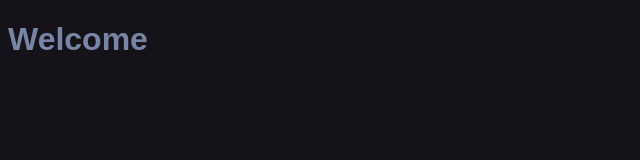
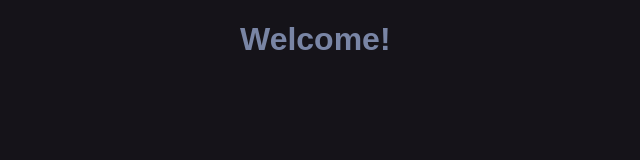
Before and after one commit to brobsc/simple-server, a website: page index.html in a window 1280 px wide. Shown: the whole page, without its empty margins (0-640 px from the left). Drawn offline with Linux system fonts and the light colour scheme.

Commit message:
Add Dockerfile and centering

```diff
--- a/index.html
+++ b/index.html
@@ -1,6 +1,5 @@
 <!doctype html>
 <html lang="en">
-
   <head>
     <meta charset="utf-8">
     <meta http-equiv="x-ua-compatible" content="ie=edge">
@@ -13,10 +12,9 @@
   </head>
 
   <body>
-  <h1> Welcome </h1>
+    <h1> Welcome! </h1>
 
     <!-- <script src="https://ajax.googleapis.com/ajax/libs/jquery/2.1.4/jquery.min.js"></script> -->
     <!-- <script src="js/scripts.js"></script> -->
   </body>
-
 </html>
--- a/static/css/main.css
+++ b/static/css/main.css
@@ -2,4 +2,6 @@ body {
   background: #151319;
   color: #7985a5;
   font-family: sans-serif;
+  margin: 0 auto;
+  max-width: 50em;
 }
```
Also changed, not shown: 1 other file. Lines whose indentation alone changed are shown as unchanged.
